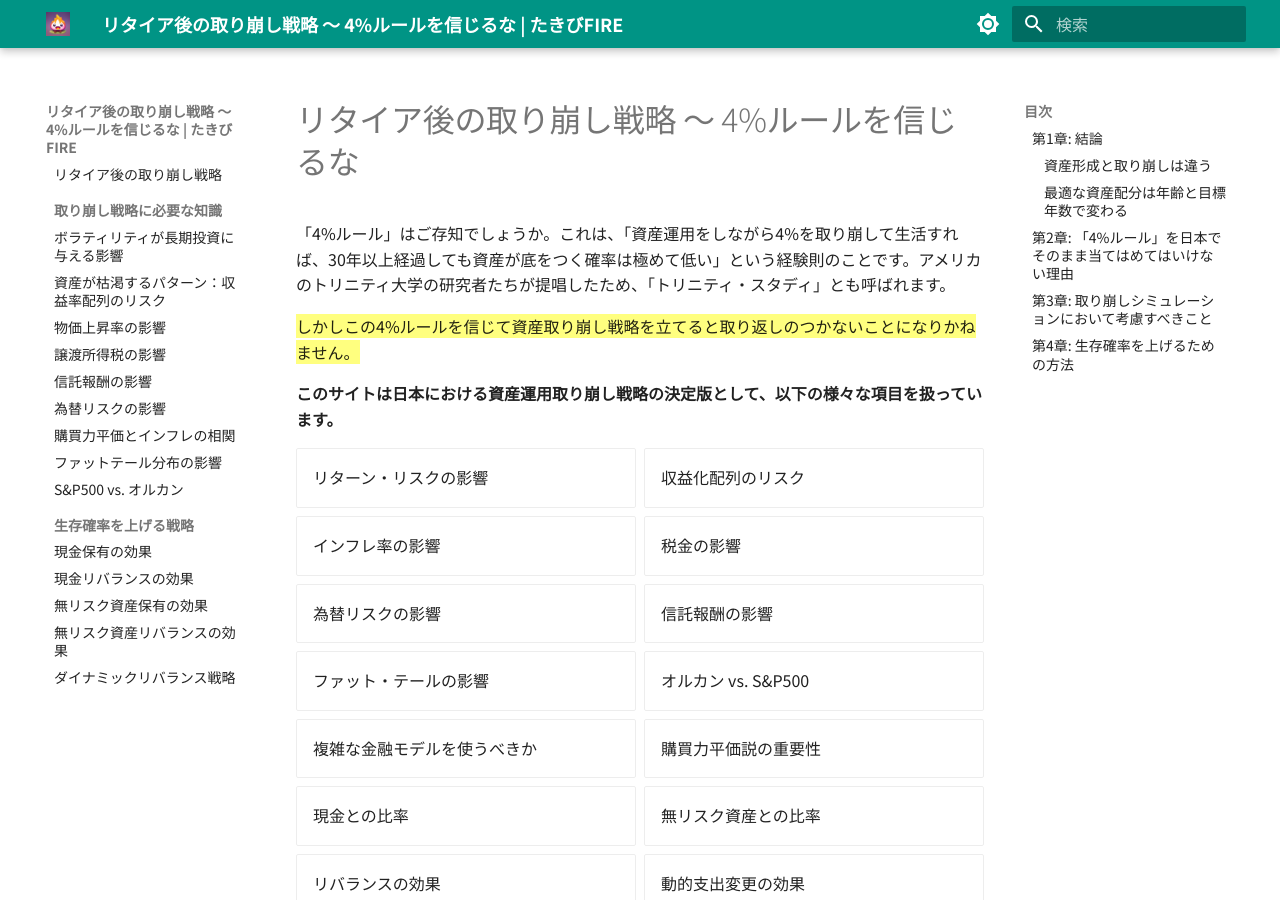
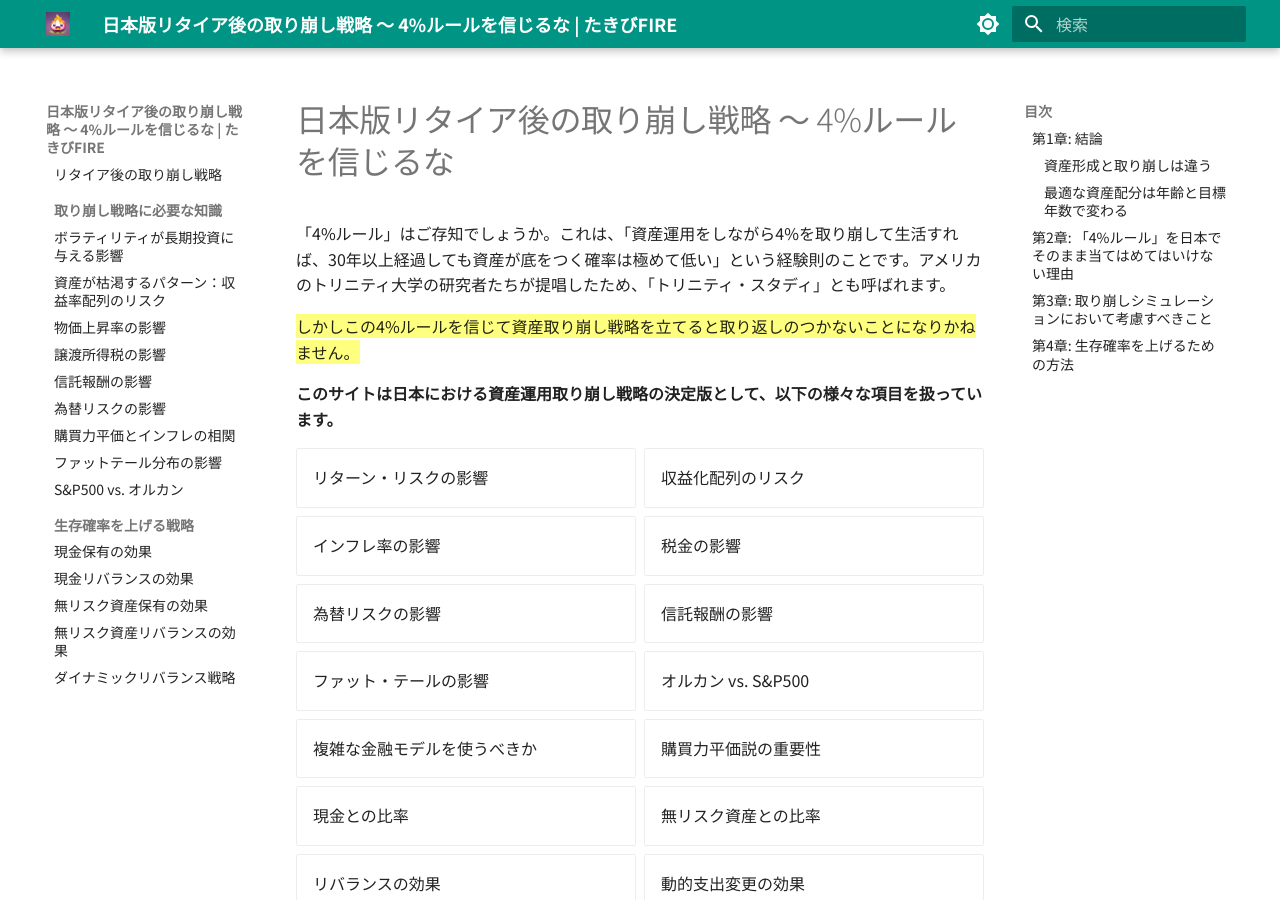
Before and after one commit to TakibiFire/JapaneseTrinityStudy, an MkDocs documentation site: the page built from docs/index.md, in a window 1280 px wide and 900 px high. Built offline with MkDocs 1.6.1 and Material for MkDocs 9.7.7, drawn with Linux system fonts in a browser that asks for light colours.

Commit message:
Update the site title to include 日本版

```diff
--- a/docs/index.md
+++ b/docs/index.md
@@ -1,4 +1,4 @@
-# リタイア後の取り崩し戦略 〜 4%ルールを信じるな
+# 日本版リタイア後の取り崩し戦略 〜 4%ルールを信じるな
 
 「4%ルール」はご存知でしょうか。これは、「資産運用をしながら4%を取り崩して生活すれば、30年以上経過しても資産が底をつく確率は極めて低い」という経験則のことです。アメリカのトリニティ大学の研究者たちが提唱したため、「トリニティ・スタディ」とも呼ばれます。
 
--- a/mkdocs.yml
+++ b/mkdocs.yml
@@ -1,4 +1,4 @@
-site_name: リタイア後の取り崩し戦略 〜 4%ルールを信じるな | たきびFIRE
+site_name: 日本版リタイア後の取り崩し戦略 〜 4%ルールを信じるな | たきびFIRE
 site_dir: dist
 use_directory_urls: false
 
```
Also changed, not shown: other parts of docs/index.md (+2 -1 lines).
